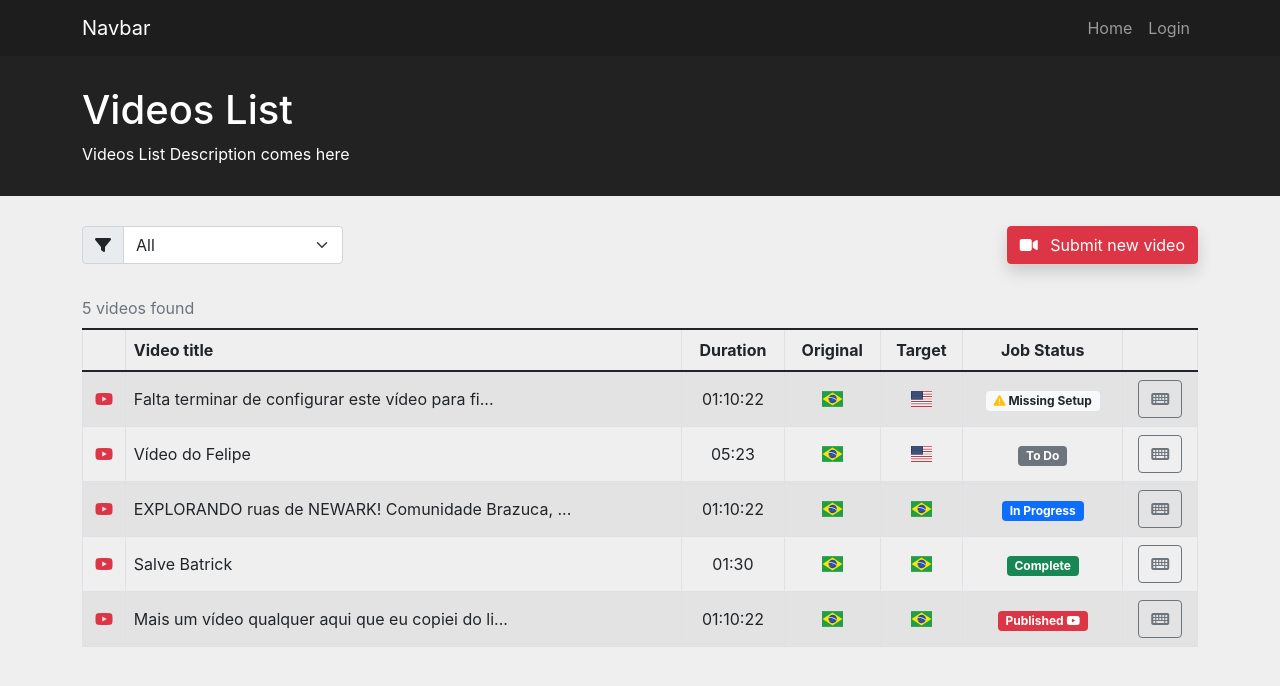
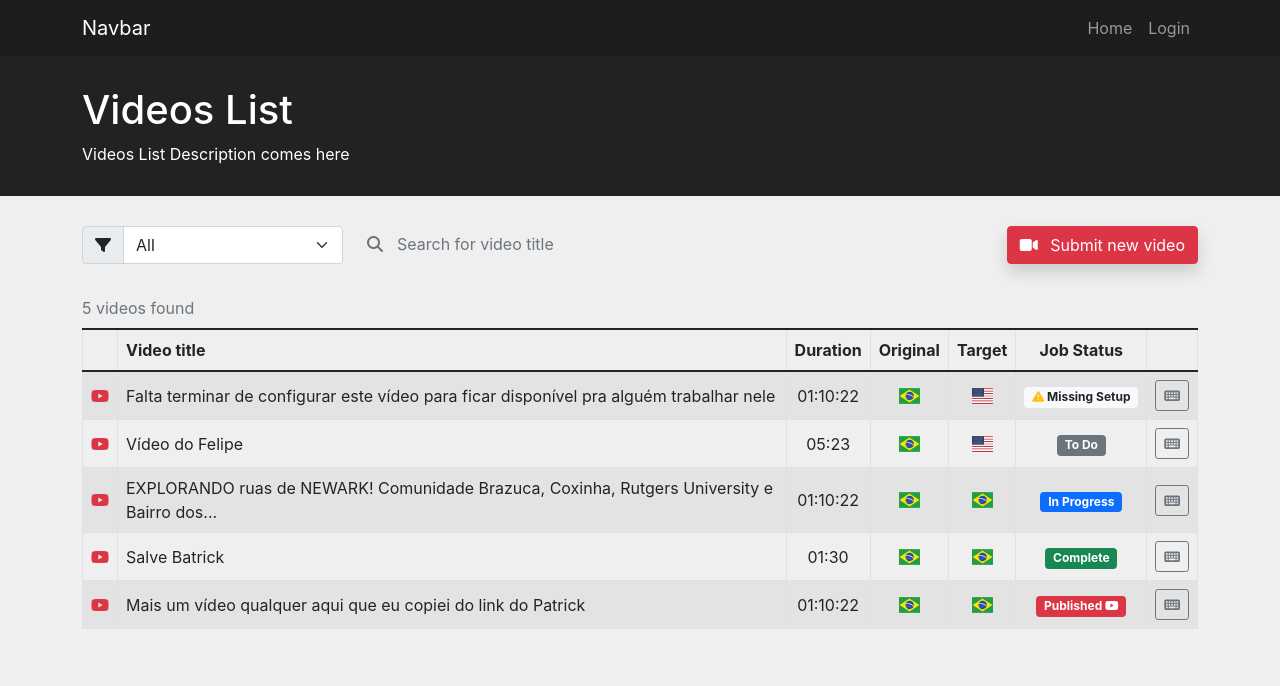
Before and after one commit to moreirapontocom/subtitles-frontend, a React (Create React App) app: page /videos in a window 1280 px wide. Shown: the top 686 px of the page. Built offline with nearby package versions, Linux system fonts and the light colour scheme; data requests are answered from the project's data file.

Commit message:
Search videos

```diff
--- a/src/styles/_forms.scss
+++ b/src/styles/_forms.scss
@@ -7,4 +7,28 @@ select {
         outline: none;
         box-shadow: none !important;
     }
+
 }
+
+.wrapperInputSearch {
+    position: relative;
+
+    &::before {
+        font-family: "FontAwesome";
+        color: #6e747b;
+        position: absolute;
+        top: 6px;
+        left: 0px;
+        content: "\f002";
+    }
+
+    input {
+        border: none;
+        background-color: transparent;
+        padding-left: 30px;
+
+        &:focus {
+            background-color: transparent;
+        }
+    }
+}
--- a/src/views/VideosList.view.jsx
+++ b/src/views/VideosList.view.jsx
@@ -9,6 +9,7 @@ import Navbar from "../components/Navbar/Navbar.component";
 const VideosListView = () => {
   const [videos, setVideos] = useState([]);
   const [filter, setFilter] = useState("all");
+  const [searchTerm, setSearchTerm] = useState("");
 
   useEffect(() => {
     getVideos();
@@ -22,7 +23,12 @@ const VideosListView = () => {
   function getJobStatusDescription(jobStatus) {
     switch (jobStatus) {
       case "0created":
-        return <span className="badge bg-light text-dark"><i className="fas fa-exclamation-triangle text-warning"></i> Missing Setup</span>;
+        return (
+          <span className="badge bg-light text-dark">
+            <i className="fas fa-exclamation-triangle text-warning"></i> Missing
+            Setup
+          </span>
+        );
 
       case "1not_started":
         return <span className="badge bg-secondary">To Do</span>;
@@ -52,7 +58,8 @@ const VideosListView = () => {
           ? item.status !== null
           : item.status.toLowerCase() === filter
       )
-      .sort((a, b) => a.status > b.status ? 1 : -1)
+      .filter((item) => (item.titulo.toLowerCase()).includes(searchTerm))
+      .sort((a, b) => (a.status > b.status ? 1 : -1))
       .map((video) => {
         return (
           <tr key={video.id}>
@@ -61,7 +68,7 @@ const VideosListView = () => {
                 <i className="fab fa-youtube text-danger"></i>
               </a>
             </td>
-            <td className="align-middle">{trimToLength(video.titulo, 50)}</td>
+            <td className="align-middle">{trimToLength(video.titulo, 90)}</td>
             <td className="align-middle text-center">{video.duration}</td>
             <td className="align-middle text-center">
               <span
@@ -79,7 +86,7 @@ const VideosListView = () => {
             <td className="align-middle text-center">
               <Link
                 to={`/videos/${video.id}`}
-                className="btn btn-outline-secondary"
+                className="btn btn-outline-secondary btn-sm"
               >
                 <i className="fas fa-keyboard"></i>
               </Link>
@@ -121,8 +128,21 @@ const VideosListView = () => {
                 </select>
               </div>
             </div>
+            <div className="col">
+              <span className="wrapperInputSearch">
+                <input
+                  onChange={(e) => setSearchTerm(e.target.value.toLowerCase())}
+                  type="text"
+                  className="form-control"
+                  placeholder="Search for video title"
+                />
+              </span>
+            </div>
             <div className="col text-end">
-              <Link to="/submit-video" className="btn btn-danger mb-4 ms-auto shadow">
+              <Link
+                to="/submit-video"
+                className="btn btn-danger mb-4 ms-auto shadow"
+              >
                 <i className="fas fa-video me-2"></i> Submit new video
               </Link>
             </div>
```
